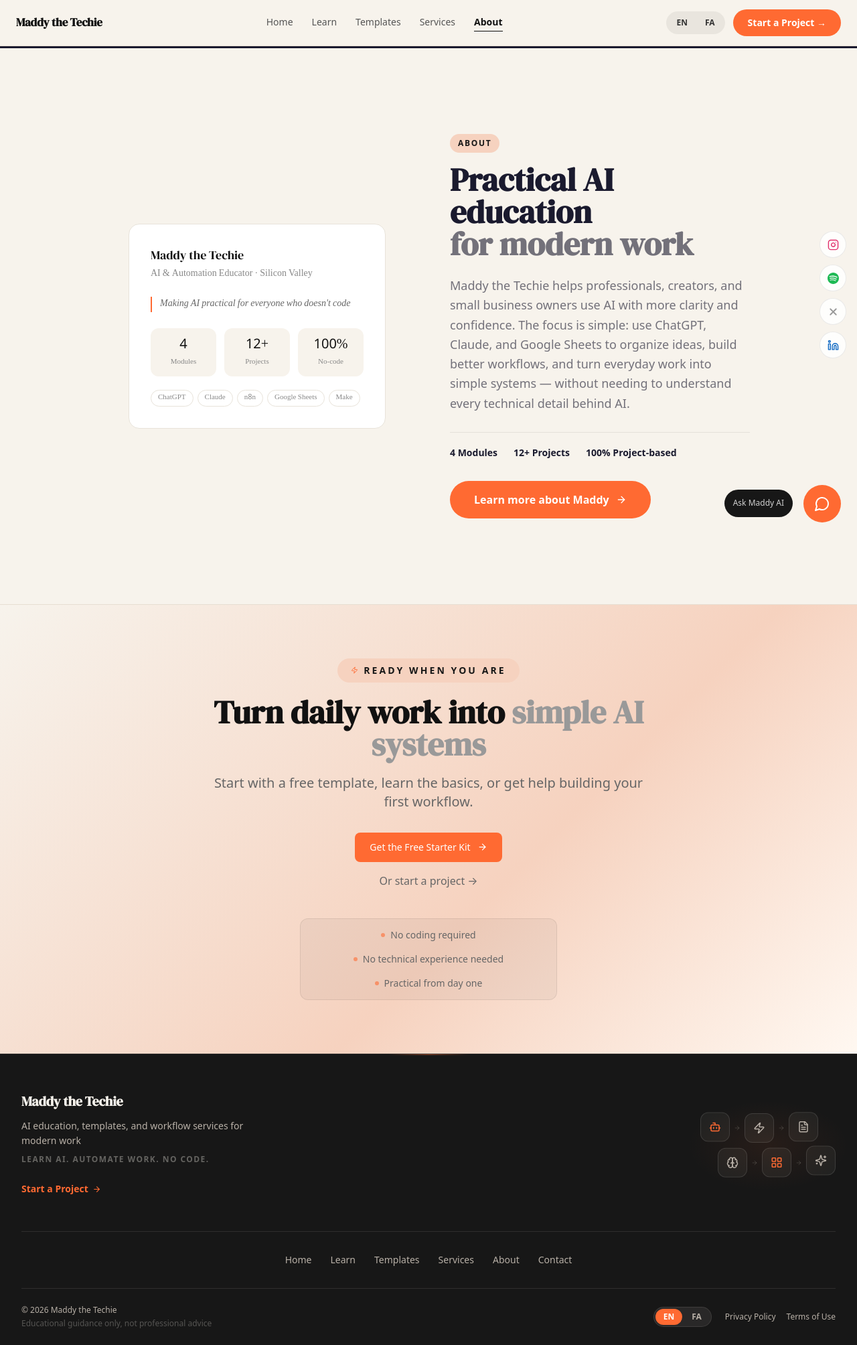
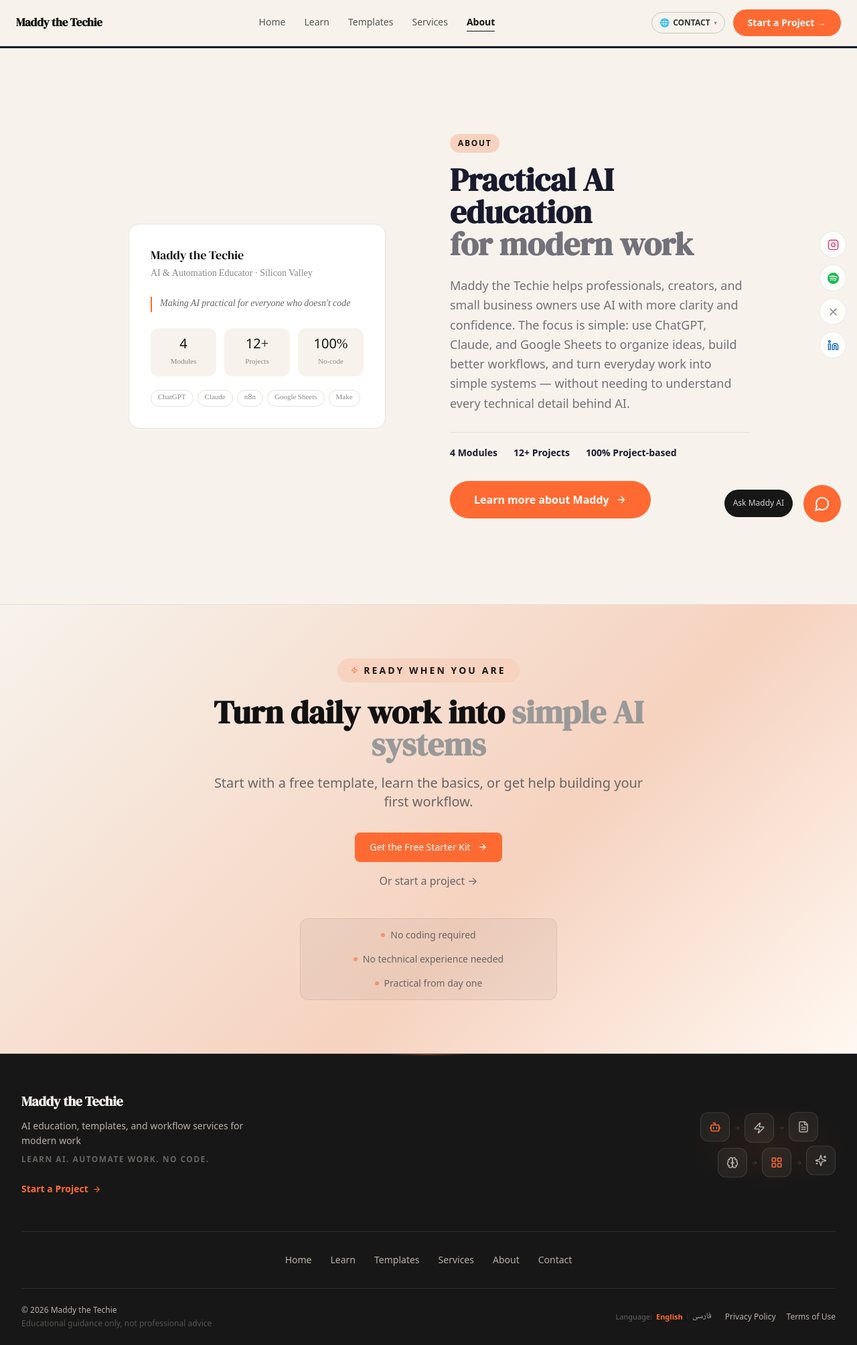
Before and after one commit to maddyzohadi/maddy-techie-website, a Next.js app: page /contact/about in a window 1280 px wide. Shown: the whole page at 67% size. Built offline with nearby package versions, Linux system fonts and the light colour scheme.

Commit message:
feat: replace locale pill with language dropdown in nav and footer

```diff
--- a/components/Footer.tsx
+++ b/components/Footer.tsx
@@ -138,26 +138,44 @@ export default async function Footer() {
           {/* Locale switcher + legal */}
           <div className="flex items-center gap-5">
 
-            {/* Locale */}
-            <div
-              className="flex items-center gap-0.5 p-0.5 rounded-full"
-              style={{ background: 'rgba(247,243,236,0.08)', border: `0.5px solid ${BORDER}` }}
-            >
-              {(['en', 'fa'] as const).map((loc) => (
-                <Link
-                  key={loc}
-                  href="/"
-                  locale={loc}
-                  className="px-3 py-1 text-xs font-ui font-semibold transition-all duration-200 rounded-full"
-                  style={
-                    locale === loc
-                      ? { background: '#FF6A32', color: '#fff' }
-                      : { color: '#B8B0A7' }
-                  }
-                >
-                  {loc.toUpperCase()}
-                </Link>
-              ))}
+            {/* Language */}
+            <div style={{ display: 'flex', alignItems: 'center', gap: '6px' }}>
+              <span
+                style={{
+                  fontFamily: 'system-ui, sans-serif',
+                  fontSize: '11px',
+                  color: 'rgba(247,243,236,0.35)',
+                }}
+              >
+                Language:
+              </span>
+              <Link
+                href="/"
+                locale="en"
+                style={{
+                  fontFamily: 'system-ui, sans-serif',
+                  fontSize: '11px',
+                  fontWeight: locale === 'en' ? 600 : 400,
+                  color: locale === 'en' ? '#FF6A32' : '#B8B0A7',
+                  textDecoration: 'none',
+                }}
+              >
+                English
+              </Link>
+              <span style={{ color: 'rgba(247,243,236,0.20)', fontSize: '11px' }}>|</span>
+              <Link
+                href="/"
+                locale="fa"
+                style={{
+                  fontFamily: "'Noto Naskh Arabic', serif",
+                  fontSize: '12px',
+                  fontWeight: locale === 'fa' ? 600 : 400,
+                  color: locale === 'fa' ? '#FF6A32' : '#B8B0A7',
+                  textDecoration: 'none',
+                }}
+              >
+                فارسی
+              </Link>
             </div>
 
             {/* Legal */}
--- a/components/Navigation.tsx
+++ b/components/Navigation.tsx
@@ -1,6 +1,6 @@
 'use client'
 
-import { useState, useEffect } from 'react'
+import { useState, useEffect, useRef } from 'react'
 import { Menu, X } from 'lucide-react'
 import { useTranslations, useLocale } from 'next-intl'
 import { Link, usePathname } from '@/i18n/navigation'
@@ -14,13 +14,15 @@ const navLinks: { key: 'home' | 'learn' | 'templates' | 'services' | 'about'; hr
 ]
 
 export default function Navigation() {
-  const t         = useTranslations('nav')
-  const locale    = useLocale()
-  const pathname  = usePathname()
-  const isFa      = locale === 'fa'
+  const t        = useTranslations('nav')
+  const locale   = useLocale()
+  const pathname = usePathname()
+  const isFa     = locale === 'fa'
 
   const [isOpen,   setIsOpen]   = useState(false)
   const [scrolled, setScrolled] = useState(false)
+  const [langOpen, setLangOpen] = useState(false)
+  const langRef = useRef<HTMLDivElement>(null)
 
   useEffect(() => {
     const onScroll = () => setScrolled(window.scrollY > 20)
@@ -32,6 +34,18 @@ export default function Navigation() {
     document.body.style.overflow = isOpen ? 'hidden' : ''
     return () => { document.body.style.overflow = '' }
   }, [isOpen])
+
+  // Close language dropdown on outside click
+  useEffect(() => {
+    if (!langOpen) return
+    const handler = (e: MouseEvent) => {
+      if (langRef.current && !langRef.current.contains(e.target as Node)) {
+        setLangOpen(false)
+      }
+    }
+    document.addEventListener('mousedown', handler)
+    return () => document.removeEventListener('mousedown', handler)
+  }, [langOpen])
 
   const isActive = (href: string) => pathname === href
   const navFont  = isFa ? "'Noto Naskh Arabic', serif" : "system-ui, sans-serif"
@@ -93,41 +107,100 @@ export default function Navigation() {
               ))}
             </nav>
 
-            {/* Desktop right: locale switcher + CTA */}
+            {/* Desktop right: language dropdown + CTA */}
             <div className="hidden lg:flex" style={{ alignItems: 'center', gap: '12px', flexShrink: 0 }}>
 
-              {/* Locale pill switcher */}
-              <div
+              {/* Language dropdown */}
+              <div ref={langRef} style={{ position: 'relative' }}>
+                <button
+                  onClick={() => setLangOpen(!langOpen)}
+                  aria-haspopup="listbox"
+                  aria-expanded={langOpen}
                   style={{
                     display: 'flex',
                     alignItems: 'center',
-                  gap: '2px',
-                  background: 'rgba(0,0,0,0.06)',
+                    gap: '5px',
+                    padding: '5px 11px',
+                    background: 'transparent',
+                    border: '0.5px solid rgba(0,0,0,0.18)',
                     borderRadius: '100px',
-                  padding: '3px',
+                    cursor: 'pointer',
+                    fontFamily: 'system-ui, sans-serif',
+                    fontSize: '12px',
+                    fontWeight: 600,
+                    color: '#333',
+                    transition: 'border-color 0.15s',
                   }}
                 >
-                {(['en', 'fa'] as const).map((loc) => (
-                  <Link
-                    key={loc}
-                    href={pathname}
-                    locale={loc}
+                  <span aria-hidden>🌐</span>
+                  <span>{locale.toUpperCase()}</span>
+                  <span style={{ fontSize: '8px', opacity: 0.55, marginLeft: '1px' }}>▾</span>
+                </button>
+
+                {/* Dropdown panel */}
+                {langOpen && (
+                  <div
+                    role="listbox"
                     style={{
-                      padding: '4px 12px',
-                      borderRadius: '100px',
-                      fontSize: '12px',
-                      fontWeight: 600,
-                      fontFamily: 'system-ui, sans-serif',
-                      textDecoration: 'none',
-                      transition: 'all 0.15s',
-                      ...(locale === loc
-                        ? { background: '#111111', color: '#fff' }
-                        : { background: 'transparent', color: '#333' }),
+                      position: 'absolute',
+                      top: 'calc(100% + 8px)',
+                      right: 0,
+                      background: '#fff',
+                      border: '0.5px solid rgba(0,0,0,0.10)',
+                      borderRadius: '12px',
+                      boxShadow: '0 8px 24px rgba(0,0,0,0.09)',
+                      overflow: 'hidden',
+                      minWidth: '136px',
+                      zIndex: 200,
                     }}
                   >
-                    {loc.toUpperCase()}
+                    <Link
+                      href={pathname}
+                      locale="en"
+                      onClick={() => setLangOpen(false)}
+                      style={{
+                        display: 'flex',
+                        alignItems: 'center',
+                        justifyContent: 'space-between',
+                        padding: '10px 14px',
+                        fontFamily: 'system-ui, sans-serif',
+                        fontSize: '13px',
+                        fontWeight: locale === 'en' ? 600 : 500,
+                        color: locale === 'en' ? '#111' : '#555',
+                        textDecoration: 'none',
+                        background: locale === 'en' ? 'rgba(0,0,0,0.04)' : 'transparent',
+                      }}
+                    >
+                      English
+                      {locale === 'en' && (
+                        <span style={{ color: '#FF6A32', fontSize: '11px' }}>✓</span>
+                      )}
                     </Link>
-                ))}
+                    <Link
+                      href={pathname}
+                      locale="fa"
+                      onClick={() => setLangOpen(false)}
+                      style={{
+                        display: 'flex',
+                        alignItems: 'center',
+                        justifyContent: 'space-between',
+                        padding: '10px 14px',
+                        fontFamily: "'Noto Naskh Arabic', serif",
+                        fontSize: '13px',
+                        fontWeight: locale === 'fa' ? 600 : 500,
+                        color: locale === 'fa' ? '#111' : '#555',
+                        textDecoration: 'none',
+                        background: locale === 'fa' ? 'rgba(0,0,0,0.04)' : 'transparent',
+                        borderTop: '0.5px solid rgba(0,0,0,0.06)',
+                      }}
+                    >
+                      فارسی
+                      {locale === 'fa' && (
+                        <span style={{ color: '#FF6A32', fontSize: '11px', fontFamily: 'system-ui' }}>✓</span>
+                      )}
+                    </Link>
+                  </div>
+                )}
               </div>
 
               {/* CTA */}
@@ -219,7 +292,22 @@ export default function Navigation() {
                 gap: '8px',
               }}
             >
-              {/* Locale switcher mobile */}
+              {/* Language section label */}
+              <span
+                style={{
+                  padding: '0 8px',
+                  fontFamily: 'system-ui, sans-serif',
+                  fontSize: '10px',
+                  fontWeight: 600,
+                  color: '#999',
+                  letterSpacing: '0.08em',
+                  textTransform: 'uppercase',
+                }}
+              >
+                Language
+              </span>
+
+              {/* Locale buttons */}
               <div style={{ display: 'flex', gap: '8px' }}>
                 <Link
                   href={pathname}
```
Lines whose indentation alone changed are shown as unchanged.
